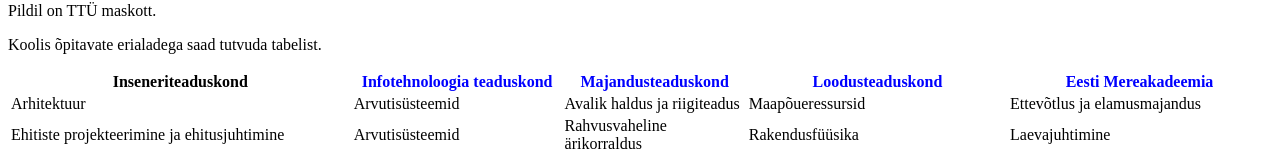
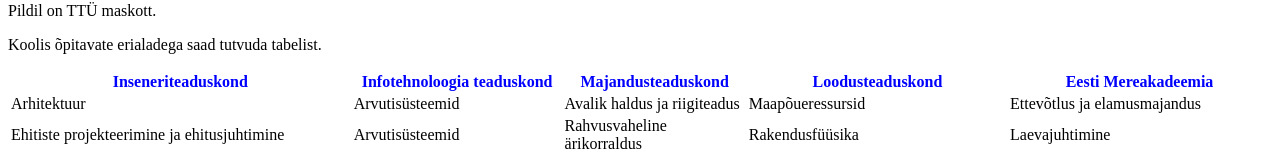
Before and after one commit to hlepik/hlepik.github.io, a plain HTML site: page index.html in a window 1280 px wide. Shown: the part 379-536 px from the top of the page. Drawn offline with Linux system fonts and the light colour scheme.

Commit message:
Update index.html

```diff
--- a/index.html
+++ b/index.html
@@ -18,9 +18,8 @@
  <p>Koolis õpitavate erialadega saad tutvuda tabelist.<p>
  <table style="width:100%">
   <tr>
-    <th th {
-  text-align: left;
-}style="color:blue;">Inseneriteaduskond</th>
+    <th
+  text-align: left; style="color:blue;">Inseneriteaduskond</th>
     <th style="color:blue;">Infotehnoloogia teaduskond</th>
     <th style="color:blue;">Majandusteaduskond</th>
     <th style="color:blue;">Loodusteaduskond</th>
```
